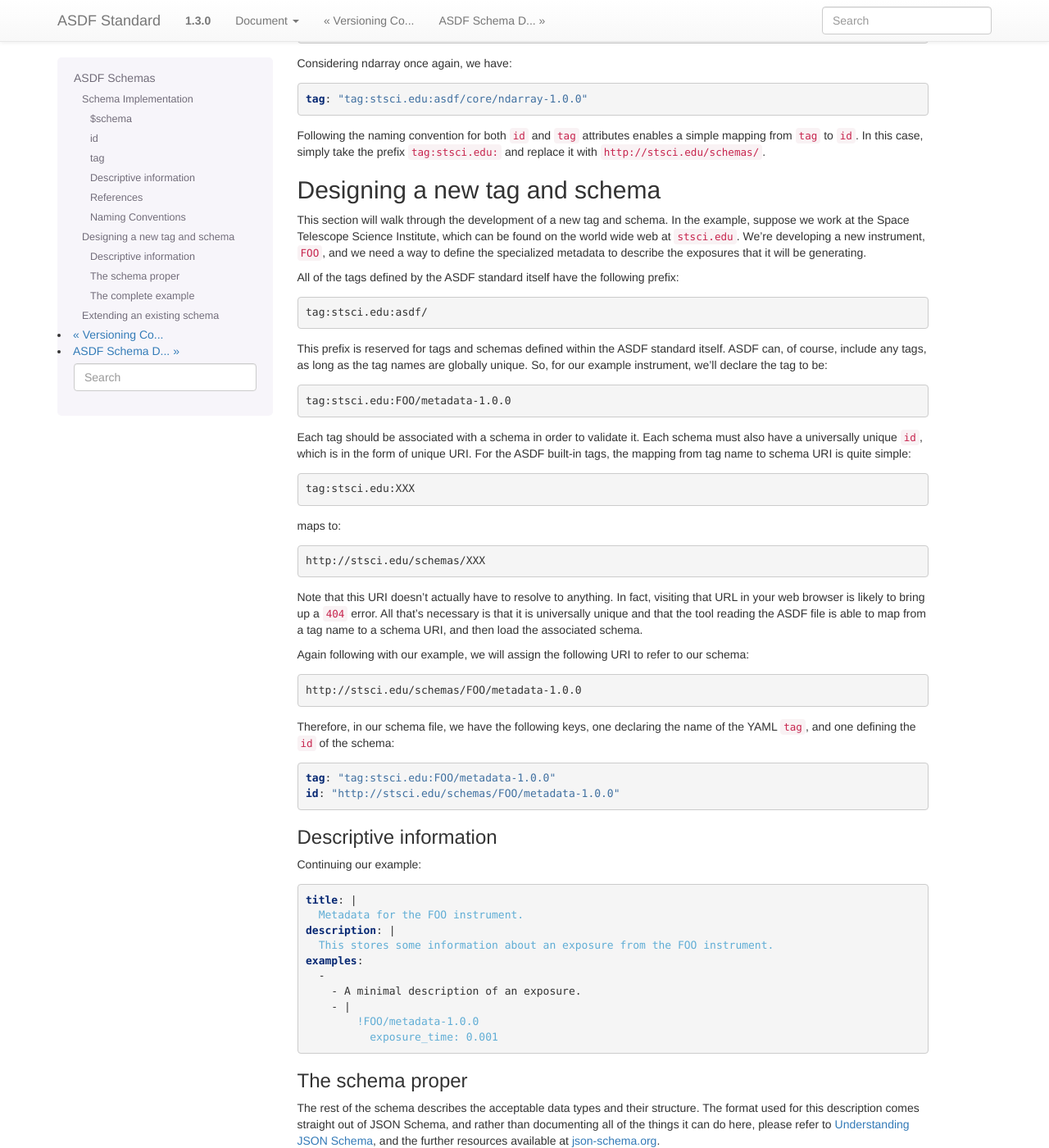
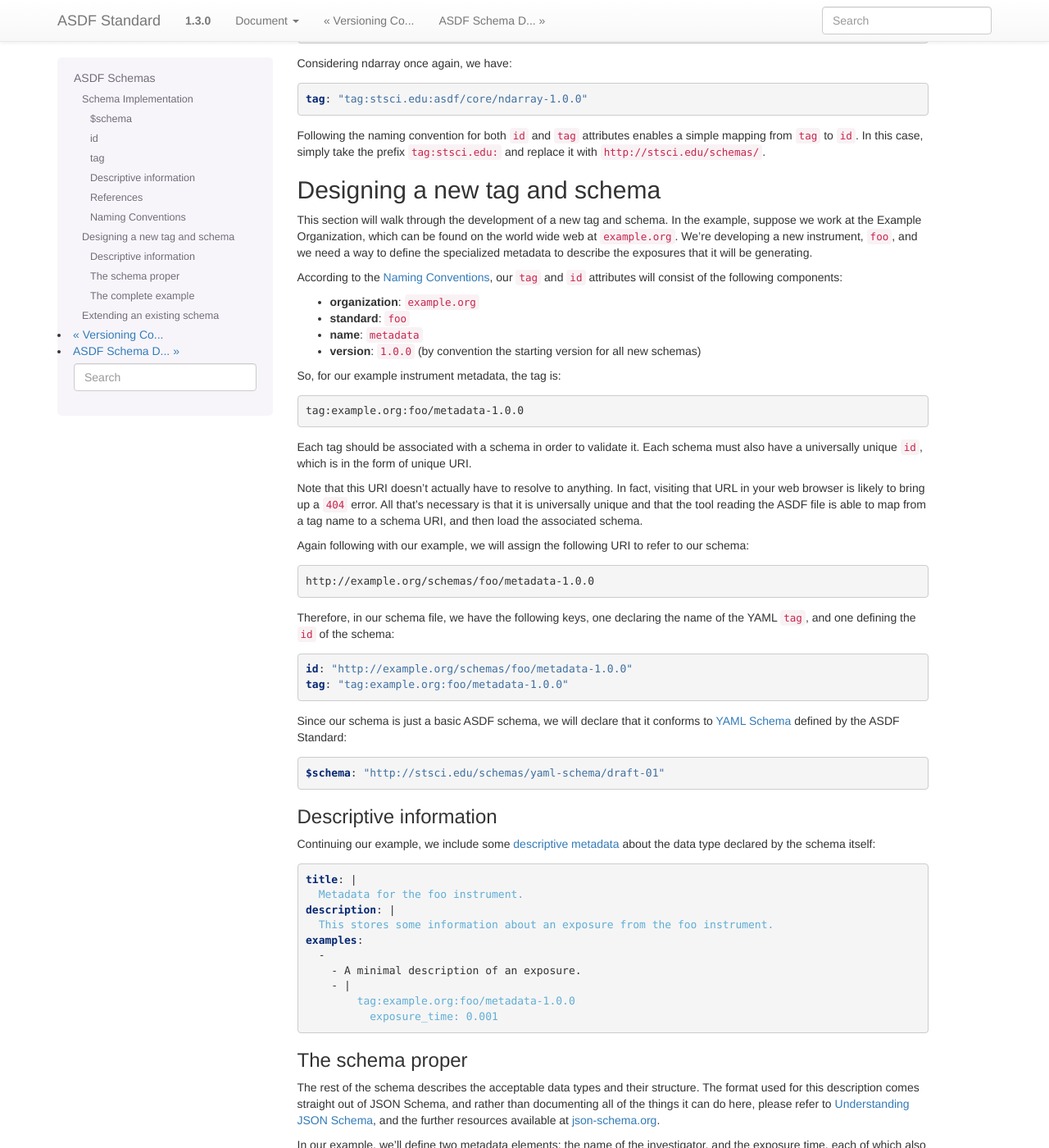
Before and after one commit to asdf-format/asdf-standard, a Sphinx documentation site: the page built from source/schemas.rst, in a window 1280 px wide and 1400 px high, scrolled down 2985 px. Shown: the whole window at 82% size. Built offline with Sphinx 7.4.7, drawn with Linux system fonts in a browser that asks for light colours; some of the changed text lies outside the part shown.

Commit message:
Updates/improvements to example for custom schemas

```diff
--- a/source/schemas.rst
+++ b/source/schemas.rst
@@ -131,6 +131,8 @@ version of the ASDF Standard, the ``tag`` attribute may remain optional. This
 is because schemas can be referenced by ``id`` without necessarily referring to
 a particular tagged type in the YAML representation.
 
+.. _descriptive-info:
+
 Descriptive information
 ^^^^^^^^^^^^^^^^^^^^^^^
 
@@ -231,78 +233,76 @@ Designing a new tag and schema
 ------------------------------
 
 This section will walk through the development of a new tag and schema. In the
-example, suppose we work at the Space Telescope Science Institute, which can be
-found on the world wide web at ``stsci.edu``.  We're developing a new
-instrument, ``FOO``, and we need a way to define the specialized metadata to
+example, suppose we work at the Example Organization, which can be
+found on the world wide web at ``example.org``.  We're developing a new
+instrument, ``foo``, and we need a way to define the specialized metadata to
 describe the exposures that it will be generating.
 
-All of the tags defined by the ASDF standard itself have the following
-prefix::
+According to the `naming-conventions`, our ``tag`` and ``id`` attributes will
+consist of the following components:
 
-  tag:stsci.edu:asdf/
+* **organization**: ``example.org``
+* **standard**: ``foo``
+* **name**: ``metadata``
+* **version**: ``1.0.0`` (by convention the starting version for all new schemas)
 
-This prefix is reserved for tags and schemas defined within the ASDF
-standard itself.  ASDF can, of course, include any tags, as long as
-the tag names are globally unique.  So, for our example instrument,
-we'll declare the tag to be::
+So, for our example instrument metadata, the tag is::
 
-  tag:stsci.edu:FOO/metadata-1.0.0
+  tag:example.org:foo/metadata-1.0.0
 
-Each tag should be associated with a schema in order to validate
-it. Each schema must also have a universally unique ``id``, which is
-in the form of unique URI.  For the ASDF built-in tags, the mapping
-from tag name to schema URI is quite simple::
+Each tag should be associated with a schema in order to validate it. Each
+schema must also have a universally unique ``id``, which is in the form of
+unique URI.
 
-  tag:stsci.edu:XXX
+Note that this URI doesn't actually have to resolve to anything.  In fact,
+visiting that URL in your web browser is likely to bring up a ``404`` error.
+All that's necessary is that it is universally unique and that the tool reading
+the ASDF file is able to map from a tag name to a schema URI, and then load the
+associated schema.
 
-maps to::
+Again following with our example, we will assign the following URI to refer to
+our schema::
 
-  http://stsci.edu/schemas/XXX
+  http://example.org/schemas/foo/metadata-1.0.0
 
-Note that this URI doesn't actually have to resolve to anything.  In
-fact, visiting that URL in your web browser is likely to bring up a
-``404`` error.  All that's necessary is that it is universally unique
-and that the tool reading the ASDF file is able to map from a tag name
-to a schema URI, and then load the associated schema.
+Therefore, in our schema file, we have the following keys, one declaring the
+name of the YAML ``tag``, and one defining the ``id`` of the schema::
 
-Again following with our example, we will assign the following URI to
-refer to our schema::
+  id: "http://example.org/schemas/foo/metadata-1.0.0"
+  tag: "tag:example.org:foo/metadata-1.0.0"
 
-  http://stsci.edu/schemas/FOO/metadata-1.0.0
 
-Therefore, in our schema file, we have the following keys, one
-declaring the name of the YAML ``tag``, and one defining the ``id`` of
-the schema::
+Since our schema is just a basic ASDF schema, we will declare that it conforms
+to `yaml-schema` defined by the ASDF Standard::
 
-  tag: "tag:stsci.edu:FOO/metadata-1.0.0"
-  id: "http://stsci.edu/schemas/FOO/metadata-1.0.0"
+   $schema: "http://stsci.edu/schemas/yaml-schema/draft-01"
 
 Descriptive information
 ^^^^^^^^^^^^^^^^^^^^^^^
 
-Continuing our example::
+Continuing our example, we include some `descriptive metadata
+<descriptive-info>` about the data type declared by the schema itself::
 
   title: |
-    Metadata for the FOO instrument.
+    Metadata for the foo instrument.
   description: |
-    This stores some information about an exposure from the FOO instrument.
+    This stores some information about an exposure from the foo instrument.
   examples:
     -
       - A minimal description of an exposure.
       - |
-          !FOO/metadata-1.0.0
+          tag:example.org:foo/metadata-1.0.0
             exposure_time: 0.001
 
 The schema proper
 ^^^^^^^^^^^^^^^^^
 
-The rest of the schema describes the acceptable data types and their
-structure.  The format used for this description comes straight out of
-JSON Schema, and rather than documenting all of the things it can do
-here, please refer to `Understanding JSON Schema
-<http://spacetelescope.github.io/understanding-json-schema/>`__, and
-the further resources available at `json-schema.org
-<http://json-schema.org>`__.
+The rest of the schema describes the acceptable data types and their structure.
+The format used for this description comes straight out of JSON Schema, and
+rather than documenting all of the things it can do here, please refer to
+`Understanding JSON Schema
+<http://spacetelescope.github.io/understanding-json-schema/>`__, and the
+further resources available at `json-schema.org <http://json-schema.org>`__.
 
 In our example, we'll define two metadata elements: the name of the
 investigator, and the exposure time, each of which also have a
@@ -347,18 +347,18 @@ Here is our complete schema example::
   %YAML 1.1
   ---
   $schema: "http://stsci.edu/schemas/yaml-schema/draft-01"
-  tag: "tag:stsci.edu:FOO/metadata-1.0.0"
-  id: "http://stsci.edu/schemas/FOO/metadata-1.0.0"
+  id: "http://example.org/schemas/foo/metadata-1.0.0"
+  tag: "tag:example.org:foo/metadata-1.0.0"
 
   title: |
-    Metadata for the FOO instrument.
+    Metadata for the foo instrument.
   description: |
-    This stores some information about an exposure from the FOO instrument.
+    This stores some information about an exposure from the foo instrument.
   examples:
     -
       - A minimal description of an exposure.
       - |
-          !FOO/metadata-1.0.0
+          tag:example.org:foo/metadata-1.0.0
             exposure_time: 0.001
 
   type: object
```
